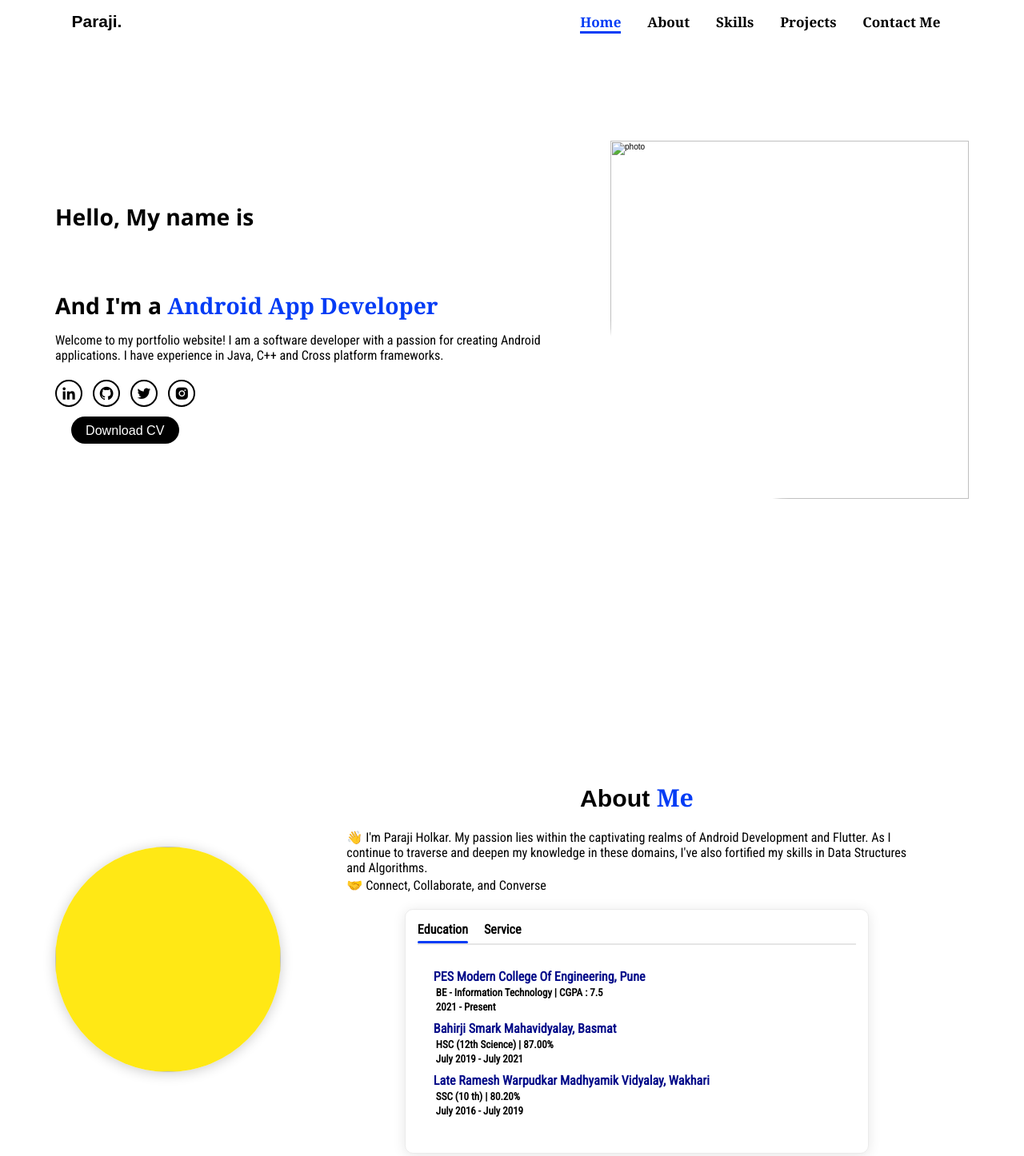
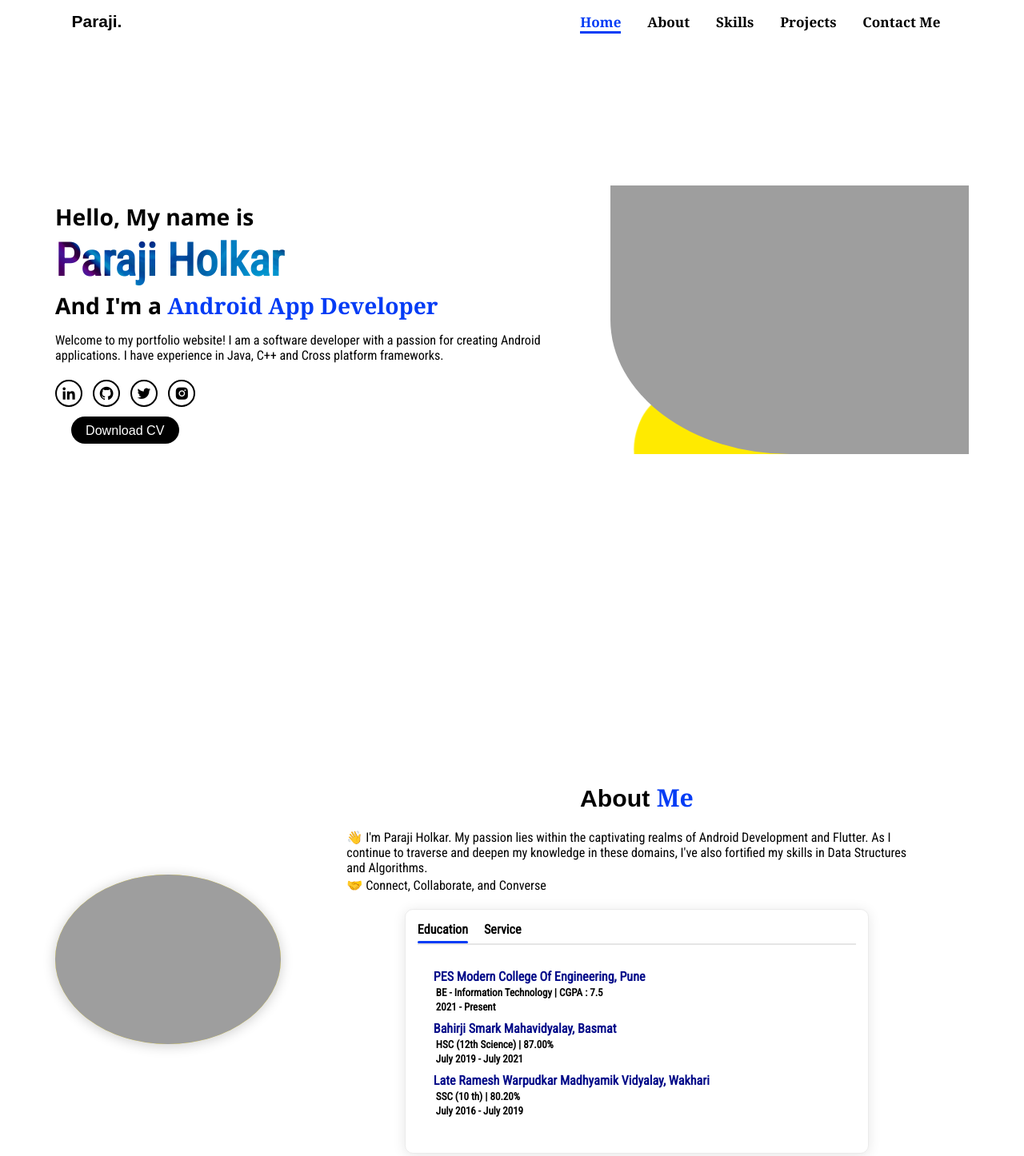
Before and after one commit to parajiholkar/portfolio-paraji-holkar, a plain HTML site: page index.html in a window 1280 px wide. Shown: the top 1446 px of the page at 80% size. Drawn offline with nearby package versions, Linux system fonts and the light colour scheme; the site is published under a folder, as on GitHub Pages, so addresses that start at the root find nothing.

Commit message:
update index file

```diff
--- a/Style.css
+++ b/Style.css
@@ -122,7 +122,7 @@
       font-weight: 700;
       font-family: 'Roboto Condensed', sans-serif;
       line-height: 1.3;
-      background-image: url("/image/color_img.webp");
+      background-image: url("image/color_img.webp");
       background-size: cover;
       background-position: center;
       background-clip: text;
@@ -167,7 +167,7 @@
       box-shadow: 0 0 1.5rem #001aff;
     }
     #home .myimg{
-      background: url('/image/yellow.png');
+      background: url('image/yellow.png');
       background-repeat: no-repeat;
       background-size: 40vw;
     }
--- a/index.html
+++ b/index.html
@@ -43,21 +43,21 @@
             <a href="https://twitter.com/Paraji_Holkar?t=z36awZppAAjzqYWNlcQfxw&s=08" target="_blank"><i class='bx bxl-twitter' ></i></a>
             <a href="https://instagram.com/paraji_holkar?utm_source=qr&igshid=OGIxMTE0OTdkZA==" target="_blank"><i class='bx bxl-instagram-alt' ></i></a>
           </div>
-          <a href="/Resume/Paraji Holkar RESUME.pdf" download class="btnDCV">Download CV</a>
+          <a href="Resume/Paraji Holkar RESUME.pdf" download class="btnDCV">Download CV</a>
 
       </div>
 
 
     </div>
     <div class="myimg">
-      <img src="/image/ParajiHolkar_photo.png" alt="photo">
+      <img src="image/ParajiHolkar_photo.png" alt="photo">
     </div>
   </section>
 
   <!-- About section -->
   <section id="about">
     <div class="myimg" >
-      <img src="/image/ParajiHolkar_photo.png" alt="photo">
+      <img src="image/ParajiHolkar_photo.png" alt="photo">
     </div>
     <div class="about-content">
       <h2>About <span>Me</span></h2>
```
